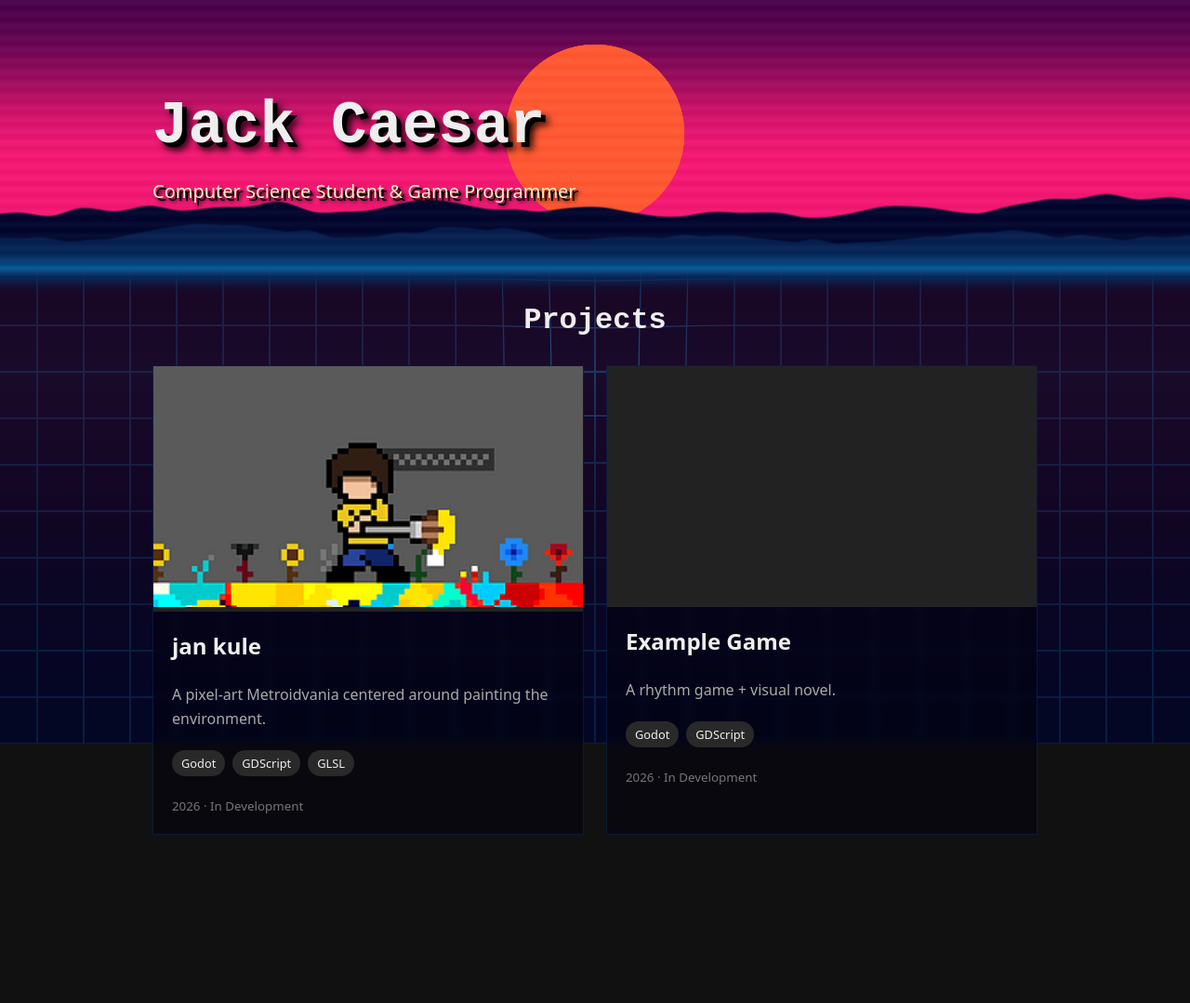
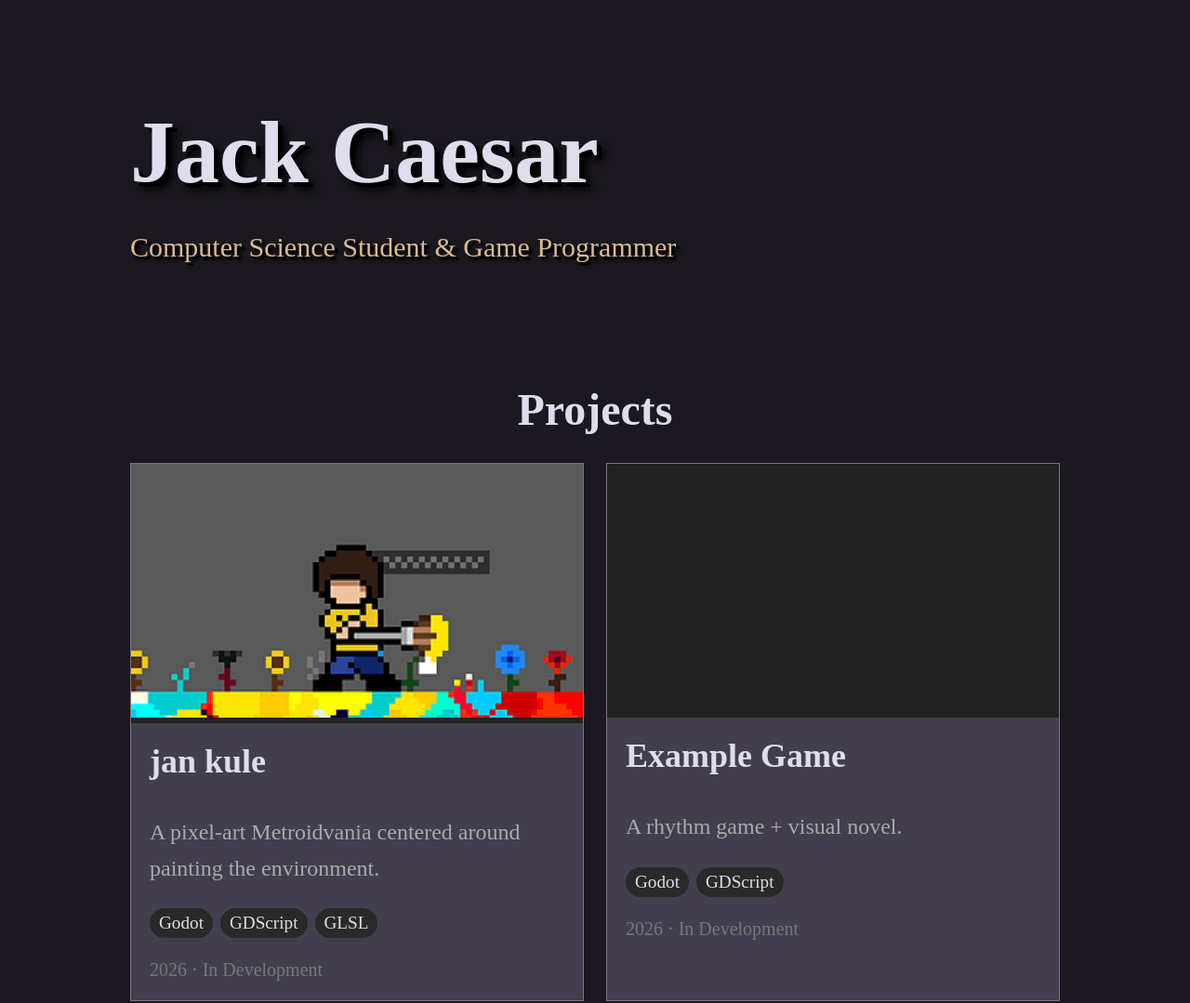
Before and after one commit to jackachulian/Portfolio, a website built with Vite: page index.html in a window 1280 px wide. Shown: the whole page at 93% size. Before the commit the page ends 998 px from the top, so only its background shows below. Built offline with nearby package versions, Linux system fonts and the light colour scheme; files whose address does not match are found by name.

Commit message:
CSS improvements, removed bg

```diff
--- a/index.html
+++ b/index.html
@@ -7,7 +7,6 @@
     <title>portfolio</title>
   </head>
   <body>
-    <canvas id="main-background"></canvas>
     <div id="app"></div>
     <script type="module" src="/src/main.ts"></script>
   </body>
--- a/src/main.ts
+++ b/src/main.ts
@@ -55,7 +55,6 @@ function renderHomePage() {
 
     app.innerHTML = `
         <header class="hero">
-            <canvas id="header-background"></canvas>
             <h1>Jack Caesar</h1>
             <p>Computer Science Student & Game Programmer</p>
         </header>
--- a/src/style.css
+++ b/src/style.css
@@ -1,14 +1,51 @@
-* {
-    box-sizing: border-box;
+/* Dark Mode (default) */
+:root {
+    --background: #1c1820;
+    --foreground: #deddec;
+    --foreground-subtitle: #d8ba92;
+    --card: #433e4e;
+    --card-border: #79747f;
+    --accent: #efb34f;
 }
 
-body {
-    margin: 0;
-    font-family: system-ui, sans-serif;
-    background: #111;
-    color: #eee;
+/* Light Mode */
+:root[data-theme="light"] {
+
 }
 
+@font-face {
+  font-family: pixelFont; /* set name */
+  src: url(PixgamerRegular-OVD6A.ttf); /* url of the font */
+}
+
+/* main CSS elements */
+html {
+    background: var(--background);
+    color: var(--foreground);
+    font-family: pixelFont; /* use font */
+    font-size: 24px;
+
+    transition:
+        background-color 0.2s ease,
+        color 0.2s ease;
+}
+
+a {
+    color: var(--accent);
+}
+
+button {
+    color: var(--foreground);
+    background: var(--card);
+}
+
+main {
+    max-width: 1000px;
+    margin: 0 auto;
+    padding: 0 24px 100px;
+}
+
+/* Hero */
 .hero {
     max-width: 1000px;
     margin: 0 auto;
@@ -18,32 +55,20 @@ body {
 .hero h1 {
     font-size: 4rem;
     margin: 0;
-    font-family: "Fira Code", monospace;
     text-shadow: 8px 8px 8px #000, 5px 5px 0px #000;
 }
 
 .hero p {
     font-size: 1.25rem;
-    color: #ffefc3;
+    color: var(--foreground-subtitle);
     text-shadow: 4px 4px 4px #000, 3px 3px 0px #000;
 }
 
-main {
-    max-width: 1000px;
-    margin: 0 auto;
-    padding: 0 24px 100px;
-}
-
-h2 {
-    font-size: 2rem;
-    margin-bottom: 30px;
-}
-
+/* Project list area */
 .projects-header {
     font-size: 2rem;
     margin-bottom: 30px;
     text-align: center;
-    font-family: "Fira Code", monospace;
 }
 
 .projects-grid {
@@ -54,9 +79,9 @@ h2 {
 
 .project-card {
     overflow: hidden;
-    border: 1px solid rgba(22, 110, 226, 0.2);
+    border: 1px solid var(--card-border);
     /* border-radius: 12px; */
-    background: rgba(2, 0, 12, 0.5);
+    background: var(--card);
     backdrop-filter: blur(4px);
     text-decoration: none;
     color: inherit;
@@ -68,7 +93,7 @@ h2 {
 
 .project-card:hover {
     transform: translateY(-2px) scale(1.01);
-    border-color: rgba(1, 157, 247, 0.8);
+    border-color: var(--accent);
     box-shadow: 0 18px 30px rgba(0, 0, 0, 0.3);
 }
 
@@ -125,27 +150,6 @@ h2 {
     }
 }
 
-/* Canvas background styles */
-#header-background {
-    position: absolute;
-    inset: 0;
-    width: 100%;
-    height: 320px;
-    z-index: -1;
-    pointer-events: none;
-}
-
-#main-background {
-    position: fixed;
-    inset: 0;
-    width: 100%;
-    height: 100%;
-    /* min-height: 100%; */
-    z-index: -2;
-    pointer-events: none;
-}
-
-
 .project-page {
     /* border: 1px solid rgba(22, 110, 226, 0.2); */
     /* border-radius: 12px; */
```
Also changed, not shown: public/PixgamerRegular-OVD6A.ttf (added), public/home-video.regular.ttf (added).
